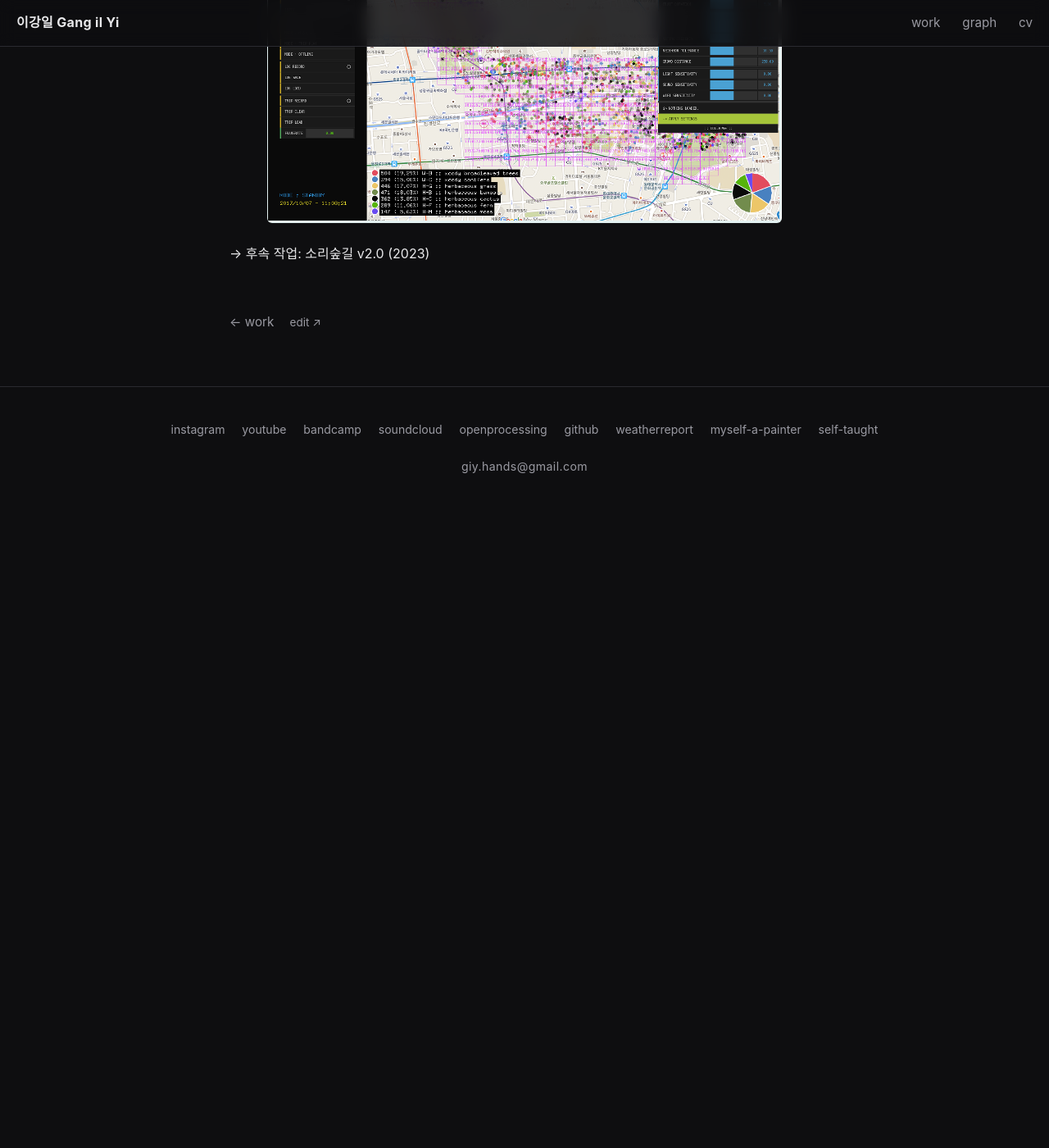
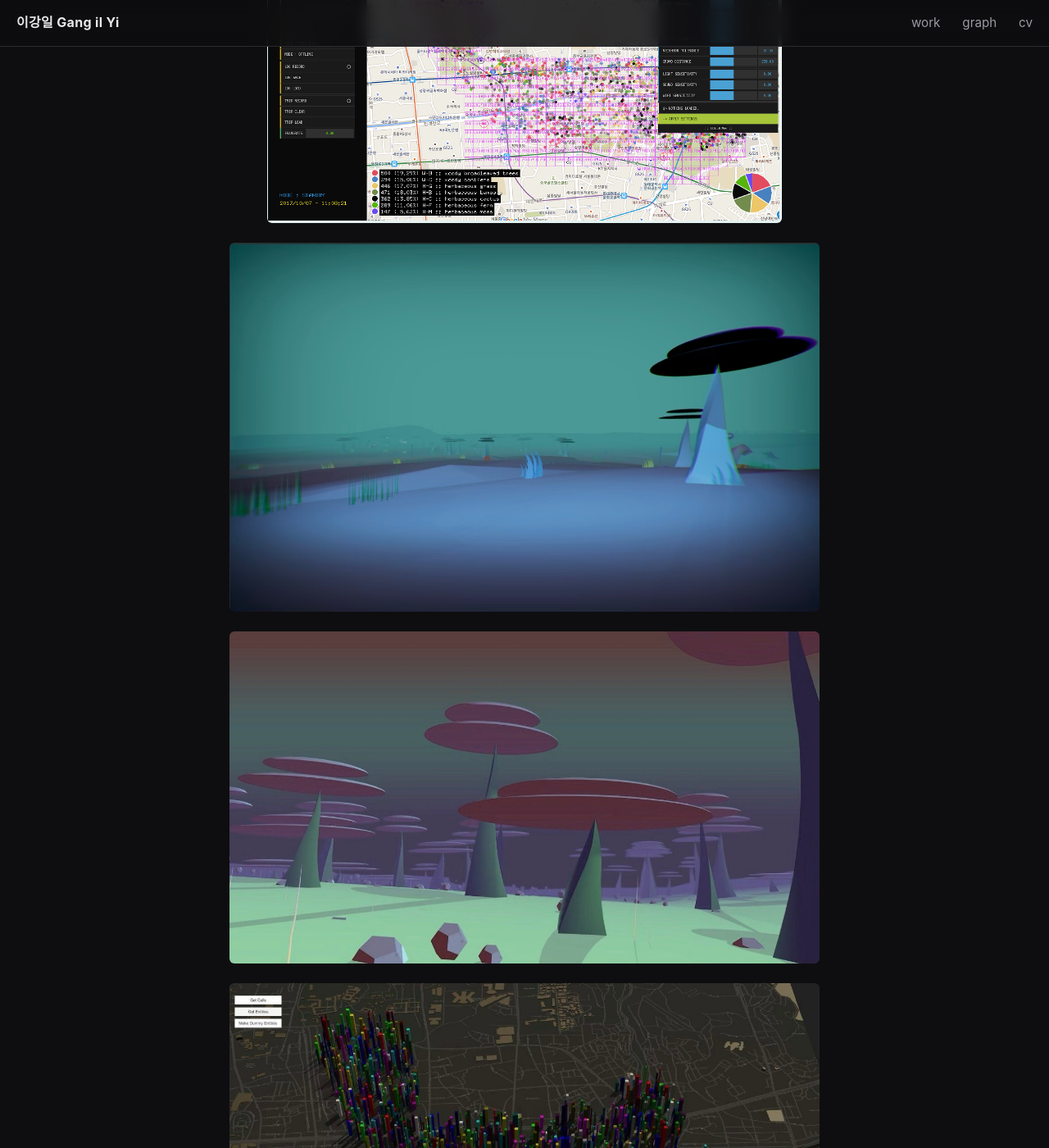
Before and after one commit to morfant/Gang-il-Yi, a Jekyll site: the page built from _projects/soundlines.md, in a window 1280 px wide and 1400 px high, scrolled down 588 px. Shown: the whole window at 82% size. Built offline with Jekyll 4.4.1, drawn with Linux system fonts in a browser that asks for light colours; some web fonts are replaced; before the commit the page ends 1218 px from its top, so only the background shows below that.

Commit message:
Update site

```diff
--- a/_projects/soundlines.md
+++ b/_projects/soundlines.md
@@ -25,4 +25,10 @@ Location-based AR sound app and site installation (with Kayip). Seoul Biennale o
 
 ![](/img/soundlines_1.png)
 
-→ 후속 작업: [소리숲길 v2.0 (2023)](/projects/soundlines-v2/)
+![](/img/soundlines_2.jpg)
+
+![](/img/soundlines_3.jpg)
+
+![](/img/soundlines_4.jpg)
+
+→ [소리숲길 v2.0 (2023)](/projects/soundlines-v2/)
```
Also changed, not shown: _projects/soundlines_v2.md (+1 -1 lines), img/soundlines_2.jpg (added), img/soundlines_3.jpg (added), img/soundlines_4.jpg (added), 2 other files.
